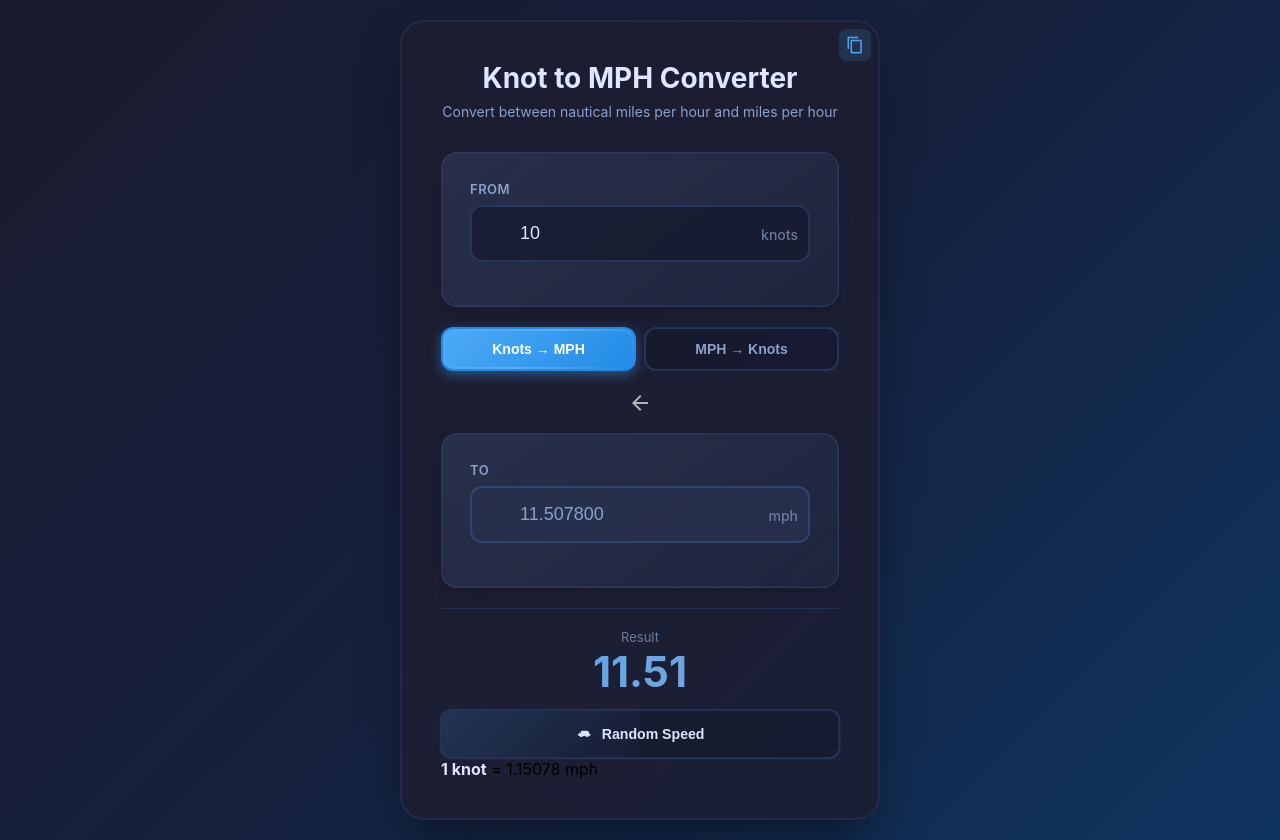
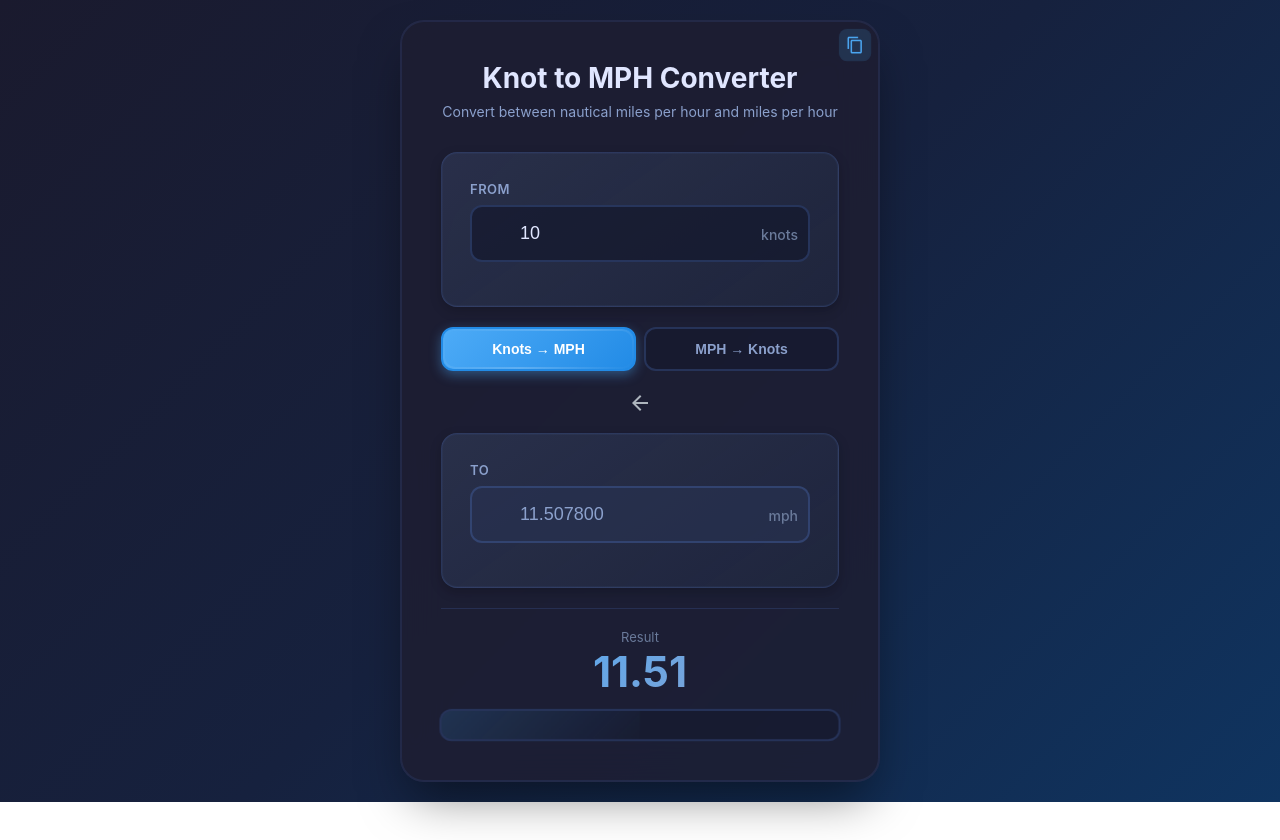
Before and after one commit to ADD3M/knot-to-mph-converter, a plain HTML site: page index.html in a window 1280 px wide. After the commit the page ends 802 px from the top, so only its background shows below. Drawn offline with Linux system fonts and the light colour scheme.

Commit message:
Remove formula section from bottom of converter

```diff
--- a/index.html
+++ b/index.html
@@ -495,15 +495,6 @@
     </div>
 
     <button class="random-btn" id="randomBtn" title="Generate random speed">
-      <svg viewBox="0 0 24 24" width="18" height="18" fill="currentColor">
-        <path d="M18.5 12c0-1.77-1.02-3.29-2.5-4.03v8.05c1.48-.73 2.5-2.25 2.5-4.02zM5 9.67v1.66l-1.34.82c-.36.22-.56.61-.53 1.01.04.4.3.76.68.96l3.29 1.92c.36.21.81.18 1.14-.07l.42-.36L12 14.28l2.32 1.35.42.36c.33.25.78.28 1.14.07l3.29-1.92c.38-.2.64-.56.68-.96.03-.4-.17-.79-.53-1.01L17 11.33V9.67c0-1.1-.9-2-2-2H9c-1.1 0-2 .9-2 2v1.66l-1.34-.82C5.3 8.68 5 9.07 5 9.67z"/>
-      </svg>
-      Random Speed
-    </button>
-
-    <div class="formula">
-      <strong>1 knot</strong> = 1.15078 mph
-    </div>
   </div>
 
   <script>
```
